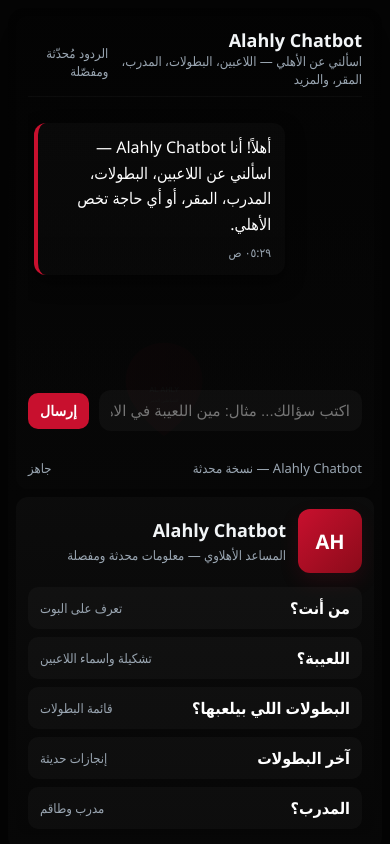
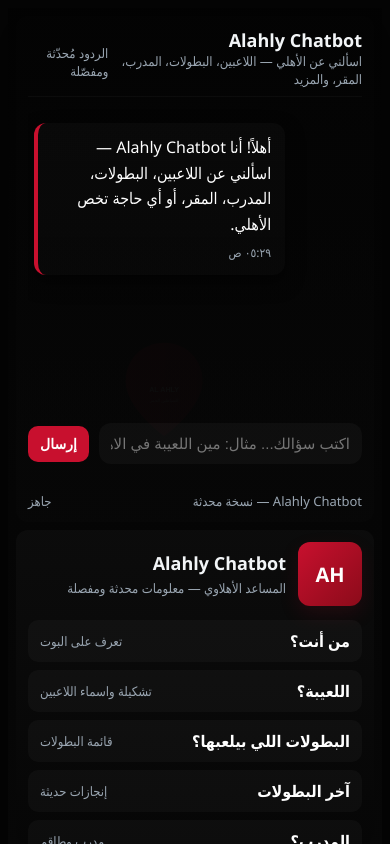
Before and after one commit to Ellol22/alahly-chatbot, a plain HTML site: page index.html in a window 390 px wide. Drawn offline with Linux system fonts and the light colour scheme.

Commit message:
update: latest changes to chatbot design or data

```diff
--- a/index.html
+++ b/index.html
@@ -2,7 +2,7 @@
 <html lang="ar" dir="rtl">
 <head>
   <meta charset="utf-8" />
-  <meta name="viewport" content="width=device-width, initial-scale=1" />
+  <meta name="viewport" content="width=device-width, initial-scale=1, viewport-fit=cover" />
   <title>Alahly Chatbot — المساعد الأهلاوي</title>
   <style>
     :root {
@@ -43,6 +43,8 @@
       background: linear-gradient(180deg, rgba(2, 2, 2, 0.9), rgba(7, 7, 7, 0.95));
       position: relative;
       padding: 16px;
+      height: 100dvh;
+      max-height: 100dvh;
     }
 
     .page::after {
@@ -68,6 +70,7 @@
       gap: 14px;
       min-height: 0;
       overflow-y: auto;
+      -webkit-overflow-scrolling: touch;
     }
 
     .brand { display: flex; gap: 12px; align-items: center; }
@@ -108,6 +111,7 @@
       flex-direction: column;
       min-height: 0;
       gap: 12px;
+      overflow: hidden;
     }
 
     .chat-header {
@@ -128,6 +132,7 @@
       gap: 12px;
       scroll-behavior: smooth;
       min-height: 0;
+      -webkit-overflow-scrolling: touch;
     }
     .msg {
       max-width: 78%;
@@ -196,19 +201,24 @@
       }
       .page {
         grid-template-columns: 1fr;
-        height: auto;
+        height: 100dvh;
+        max-height: 100dvh;
         min-height: 100dvh;
         padding: 12px;
         gap: 12px;
+        border-radius: 0;
       }
       .left {
         order: 2;
         max-height: 40vh;
         overflow-y: auto;
+        -webkit-overflow-scrolling: touch;
       }
       .right {
         order: 1;
-        min-height: 55vh;
+        min-height: 60vh;
+        max-height: 60vh;
+        overflow: hidden;
       }
     }
 
@@ -377,7 +387,11 @@
       time.textContent = d.toLocaleTimeString("ar-EG", { hour: "2-digit", minute: "2-digit" });
       el.appendChild(time);
       messagesEl.appendChild(el);
-      messagesEl.scrollTop = messagesEl.scrollHeight;
+
+      // Scroll بعد الـ animation
+      setTimeout(() => {
+        messagesEl.scrollTop = messagesEl.scrollHeight;
+      }, 100);
     }
 
     addMessage("أهلاً! أنا Alahly Chatbot — اسألني عن اللاعبين، البطولات، المدرب، المقر، أو أي حاجة تخص الأهلي.");
@@ -413,7 +427,6 @@
         return "الكابتن الحالي: محمد الشناوي — حارس مرمى وقائد ذي خبرة.";
       }
 
-      // === تعديل مهم: اللاعبين (الأولوية الأولى) ===
       if (
         msg.includes("لعيبة") ||
         msg.includes("لاعبين") ||
@@ -443,28 +456,23 @@
         return out;
       }
 
-      // كل البطولات
       if (msg.includes("كل") && (msg.includes("بطولات") || msg.includes("فاز"))) {
         const lines = AHLY.trophies.breakdown.map(t => `- ${t.title}: ${t.count} مرة`).join("\n");
         return `إجمالي البطولات: ${AHLY.trophies.totalOfficial}\n${lines}\n\nاسأل 'آخر البطولات' للإنجازات الحديثة.`;
       }
 
-      // آخر البطولات
       if ((msg.includes("آخر") || msg.includes("اخر")) && (msg.includes("بطولات") || msg.includes("فاز"))) {
         return `آخر البطولات:\n- ${AHLY.recentTitles.map(t => t.year + " — " + t.title).join("\n- ")}\n\nيشارك في: ${AHLY.tournaments.slice(0,3).join("، ")}...`;
       }
 
-      // البطولات اللي بيلعبها
       if (msg.includes("بطولات") && !msg.includes("كل") && !msg.includes("آخر")) {
         return `الأهلي يشارك في:\n- ${AHLY.tournaments.join("\n- ")}\n\nاسأل 'آخر البطولات' للإنجازات.`;
       }
 
-      // نبذة عامة
       if ((msg.includes("مين") || msg.includes("عن")) && msg.includes("الاهلي")) {
         return `${AHLY.name}\n- تأسس: ${AHLY.foundedDate}\n- رئيس: ${AHLY.president}\n- مدرب: ${AHLY.coach}\n- آخر بطولات: ${AHLY.recentTitles.map(t=>t.title+" ("+t.year+")").join(" ، ")}`;
       }
 
-      // سؤال عن لاعب
       for (const pl of AHLY.players) {
         const nameLower = pl.name.toLowerCase();
         if (msg.includes(nameLower.split(" ")[0]) && msg.length <= 40) {
```
